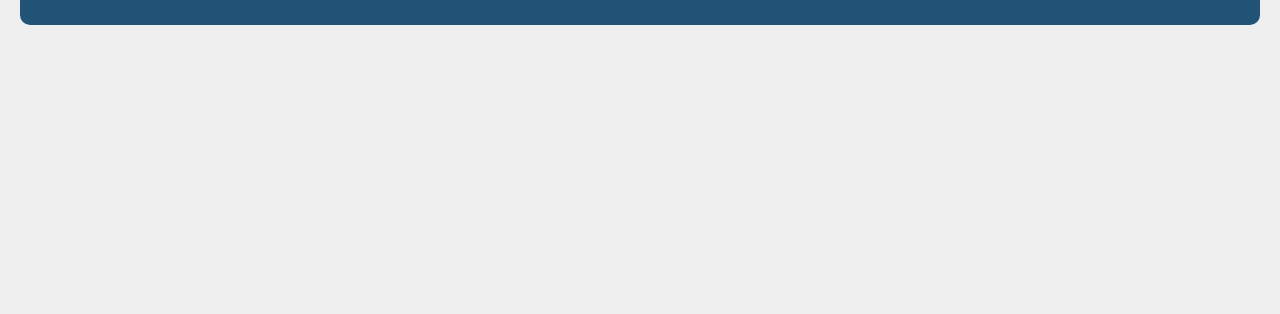
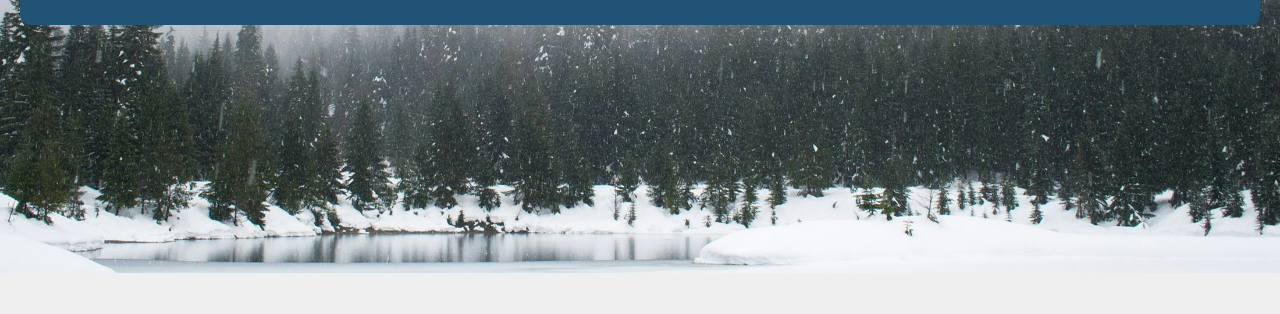
Before and after one commit to LarissaSL/MrGatoLaranja, a plain HTML site: page index.html in a window 1280 px wide. Shown: the part 267-581 px from the top of the page. Drawn offline with nearby package versions, Linux system fonts and the light colour scheme; a web font is replaced by a local one.

Commit message:
Update style.css

```diff
--- a/assets/css/style.css
+++ b/assets/css/style.css
@@ -55,7 +55,7 @@ nav {
 .home {
     position: relative;
     height: 300px;
-    background-image: url('./assets/img/fundo.jpg');
+    background-image: url('/assets/img/fundo.jpg');
     background-size: cover;
     background-position: center center;
     color: var(--cor-quartenaria);
```
